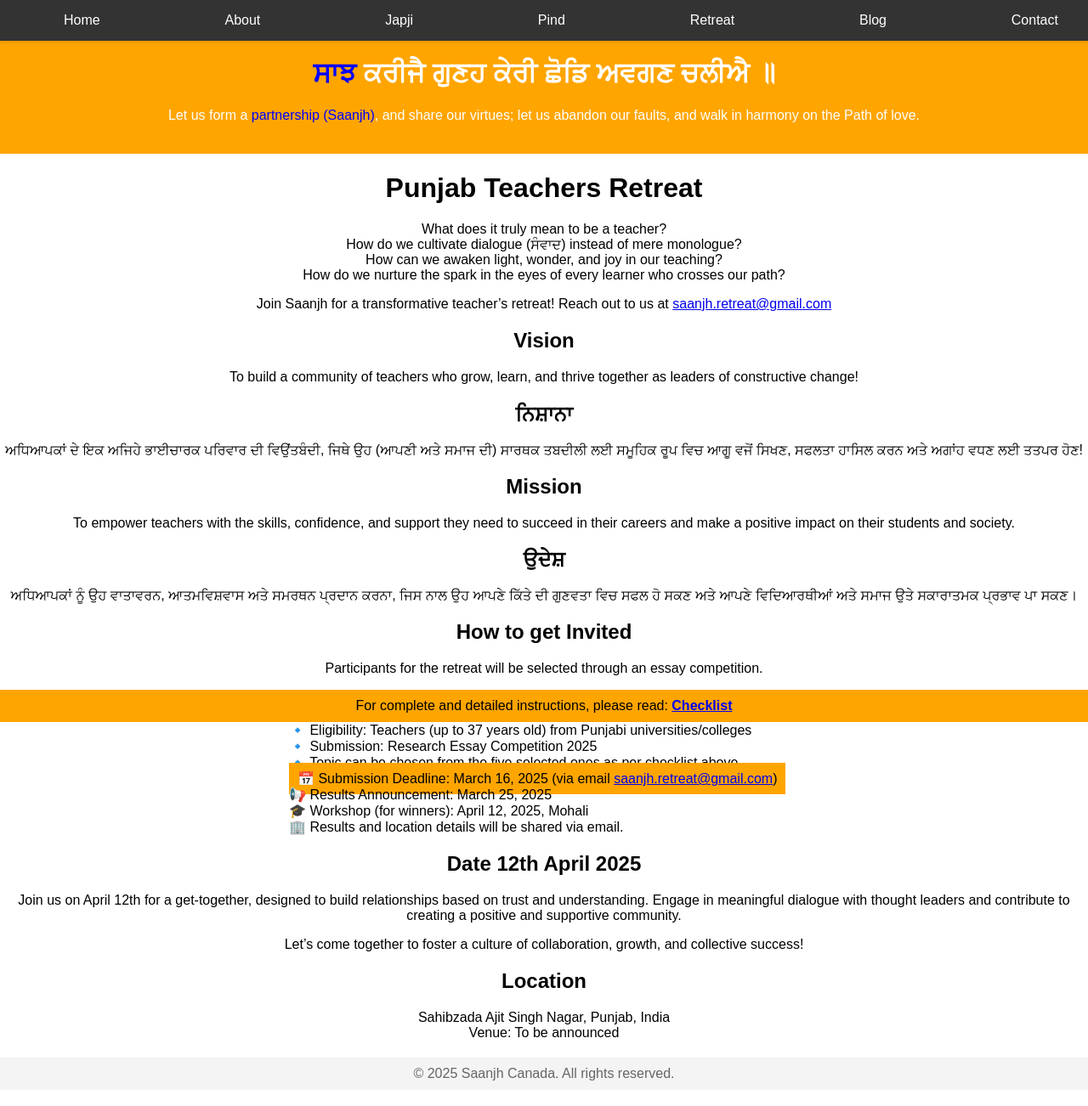
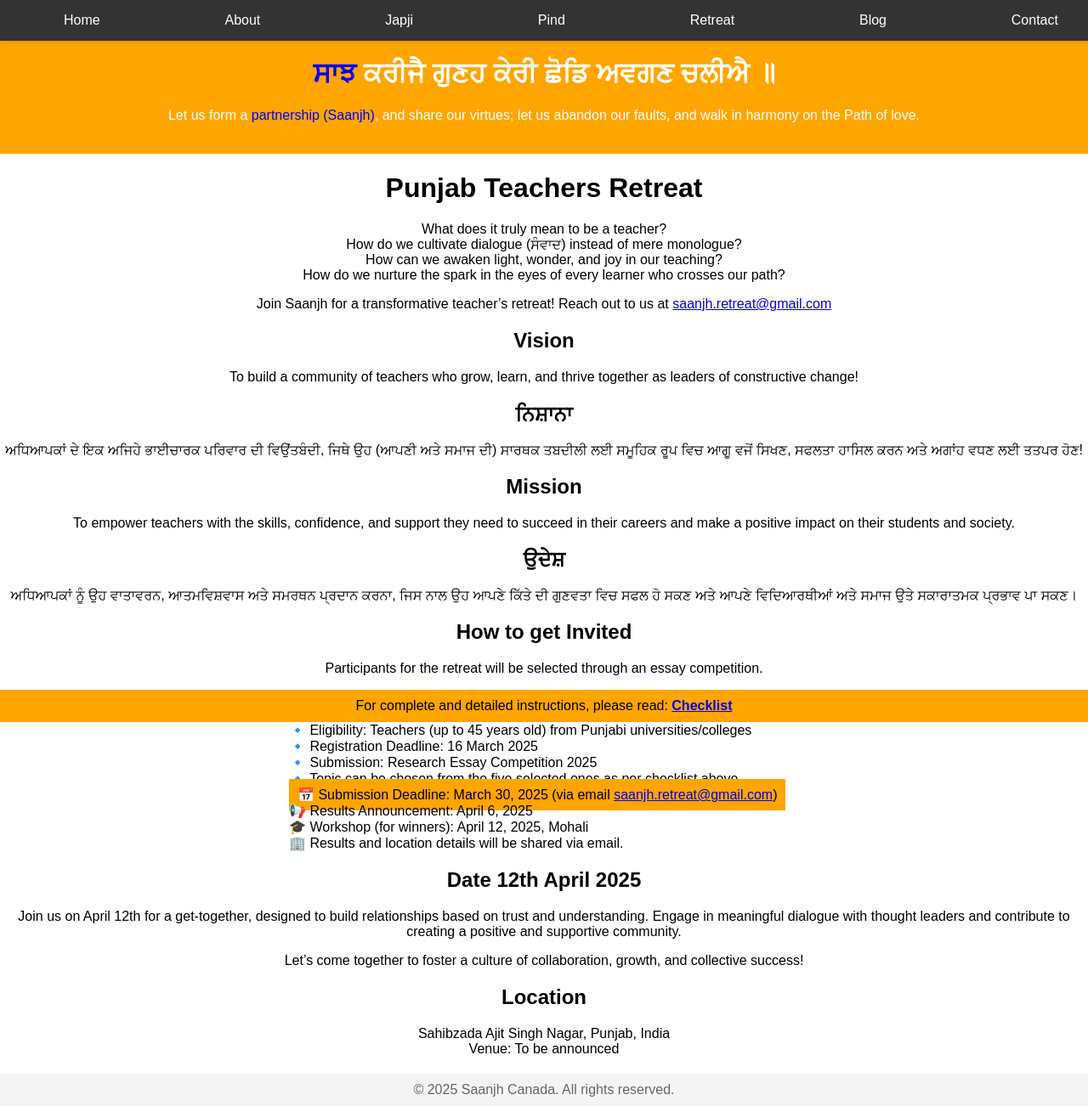
Before and after one commit to saanjh-org/saanjh-org.github.io, a Jekyll site: the page built from retreat.md, in a window 1280 px wide and 1302 px high. Shown: the whole window at 85% size. Built offline with Jekyll 4.4.1, drawn with Linux system fonts in a browser that asks for light colours.

Commit message:
udpate dates

```diff
--- a/retreat.md
+++ b/retreat.md
@@ -40,12 +40,13 @@ For complete and detailed instructions, please read: <a href="https://www.dropbo
 <div style="align: center">
 <p style="text-align: left; width: 600px; margin: 0 auto;">
 
-🔹 Eligibility: Teachers (up to 37 years old) from Punjabi universities/colleges<br/>
+🔹 Eligibility: Teachers (up to 45 years old) from Punjabi universities/colleges<br/>
+🔹 Registration Deadline: 16 March 2025 <br/>
 🔹 Submission: Research Essay Competition 2025<br/>
 🔹 Topic can be chosen from the five selected ones as per checklist above<br/>
 
-<span style="background-color:orange; padding: 10px;">📅 Submission Deadline: March 16, 2025 (via email <a href="mailto:saanjh.retreat@gmail.com">saanjh.retreat@gmail.com</a>)<br/></span>
-📢 Results Announcement: March 25, 2025<br/>
+<span style="background-color:orange; padding: 10px;">📅 Submission Deadline: March 30, 2025 (via email <a href="mailto:saanjh.retreat@gmail.com">saanjh.retreat@gmail.com</a>)<br/></span>
+📢 Results Announcement: April 6, 2025<br/>
 🎓 Workshop (for winners): April 12, 2025, Mohali<br/>
 🏢 Results and location details will be shared via email.
 </p>
```
